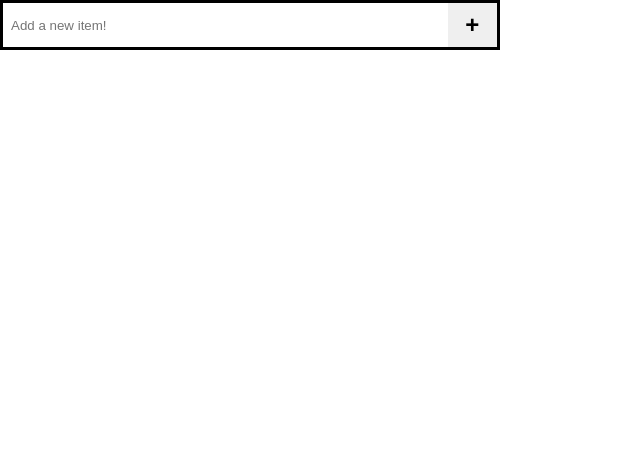
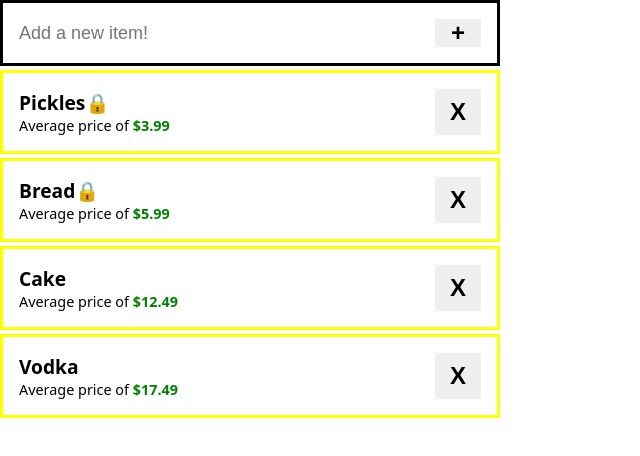
Before and after one commit to charlesmartinreed/a-little-list, a plain HTML site: page index.html in a window 1280 px wide. Shown: the whole page, without its empty margins (0-640 px from the left). Drawn offline with Linux system fonts and the light colour scheme.

Commit message:
Create methods for displaying items in DOM.

```diff
--- a/index.html
+++ b/index.html
@@ -11,7 +11,27 @@
   <body>
     <div class="container-input-box">
       <input type="text" placeholder="Add a new item!" />
-      <button class="btn submit-btn" id="submit-btn">+</button>
+      <button class="btn btn-add-new-item" id="btn-add-new-item">+</button>
+    </div>
+    <div class="container-items">
+      <!-- <div class="container-item-list">
+        <div class="list-item">
+          <p class="list-item-title">Test Item <span></span></p>
+          <p class="list-item-price">Average price of <span>$3.99</span></p>
+        </div>
+        <div class="list-item-delete">
+          <button class="btn item-delete-btn" id="item-delete-btn">X</button>
+        </div>
+      </div>
+      <div class="container-item-list">
+        <div class="list-item">
+          <p class="list-item-title">Test Item</p>
+          <p class="list-item-price">Average price of <span>$3.99</span></p>
+        </div>
+        <div class="list-item-delete">
+          <button class="btn item-delete-btn" id="item-delete-btn">X</button>
+        </div>
+      </div> -->
     </div>
   </body>
 </html>
--- a/script.js
+++ b/script.js
@@ -0,0 +1,69 @@
+const list = document.querySelector(".container-items");
+const listItems = document.querySelectorAll(".container-list-item");
+
+const sortType = "asc";
+
+const unarrangedItems = [
+  {
+    item_name: "Pickles",
+    item_avg_price: "3.99",
+    item_is_recurrent: true,
+  },
+  {
+    item_name: "Bread",
+    item_avg_price: "5.99",
+    item_is_recurrent: true,
+  },
+  {
+    item_name: "Vodka",
+    item_avg_price: "17.49",
+    item_is_recurrent: false,
+  },
+  {
+    item_name: "Cake",
+    item_avg_price: "12.49",
+    item_is_recurrent: false,
+  },
+];
+
+const arrangedItems = filterAndSortListItems(unarrangedItems);
+
+function filterAndSortListItems(messyArr) {
+  let recurrentItems = messyArr
+    .filter(({ item_is_recurrent }) => item_is_recurrent)
+    .sort((a, b) => a.item_avg_price - b.item_avg_price);
+
+  let novelItems = messyArr
+    .filter(({ item_is_recurrent }) => !item_is_recurrent)
+    .sort((a, b) => a.item_avg_price - b.item_avg_price);
+
+  return [...recurrentItems, ...novelItems];
+}
+
+function displayItemList() {
+  let html = "";
+
+  for (let item of arrangedItems) {
+    let { item_name, item_avg_price, item_is_recurrent } = item;
+    html += `
+        <div class="${
+          item_is_recurrent
+            ? "container-item-list recurrent"
+            : "container-item-list"
+        }">
+            <div class="list-item">
+              <p class="list-item-title">${item_name}</p>
+              <p class="list-item-price">Average price of <span>$${item_avg_price}</span></p>
+            </div>
+            <div class="list-item-delete">
+              <button class="btn item-delete-btn" id="item-delete-btn">X</button>
+            </div>
+          </div>
+        `;
+  }
+
+  console.log(html);
+  list.innerHTML = html;
+}
+
+displayItemList();
--- a/style.css
+++ b/style.css
@@ -4,24 +4,31 @@
   box-sizing: border-box;
 }
 
+html,
+body {
+  font-family: system-ui, -apple-system, BlinkMacSystemFont, "Segoe UI", Roboto,
+    Oxygen, Ubuntu, Cantarell, "Open Sans", "Helvetica Neue", sans-serif;
+}
+
 .container-input-box {
   width: 500px;
-  height: 50px;
+  min-height: 50px;
   /* background-color: red; */
   border: 3px solid black;
   display: grid;
   grid-template-columns: 90% 10%;
-  font-size: 18px;
+  padding: 1rem;
 }
 
 .container-input-box input {
   outline: none;
   border: none;
   height: 100%;
-  padding: 8px;
+  font-size: 1.125rem;
 }
 
-.container-input-box #submit-btn {
+.container-input-box #btn-add-new-item,
+.container-item-list #item-delete-btn {
   cursor: pointer;
   outline: none;
   border: none;
@@ -29,5 +36,38 @@
   /* padding: 4px; */
   height: 100%;
   font-weight: 800;
-  font-size: 24px;
+  font-size: 1.5rem;
 }
+
+.container-item-list #item-delete-btn {
+  width: 100%;
+}
+
+.container-item-list {
+  width: 500px;
+  min-height: 50px;
+  border: 3px solid yellow;
+  display: grid;
+  grid-template-columns: 90% 10%;
+  margin: 4px 0;
+  padding: 1rem;
+}
+
+.container-item-list.recurrent .list-item-title::after {
+  content: "🔒";
+}
+
+.container-item-list .list-item-title {
+  font-size: 1.2rem;
+  font-weight: 800;
+}
+
+.container-item-list .list-item-price {
+  font-size: 0.9rem;
+  font-weight: 300;
+}
+
+.container-item-list .list-item-price span {
+  color: green;
+  font-weight: 600;
+}
```
